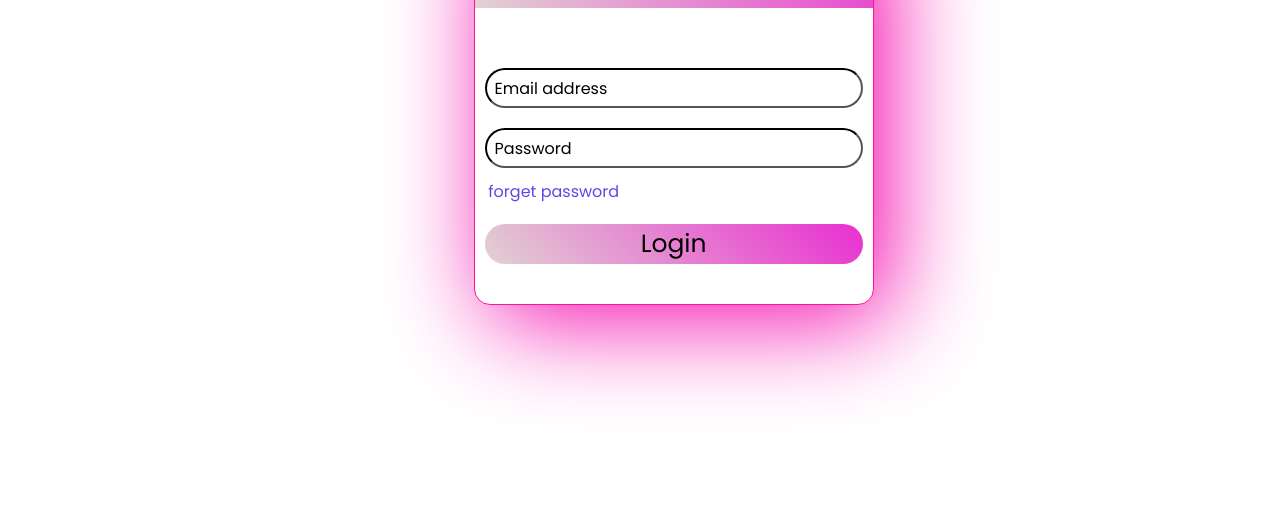
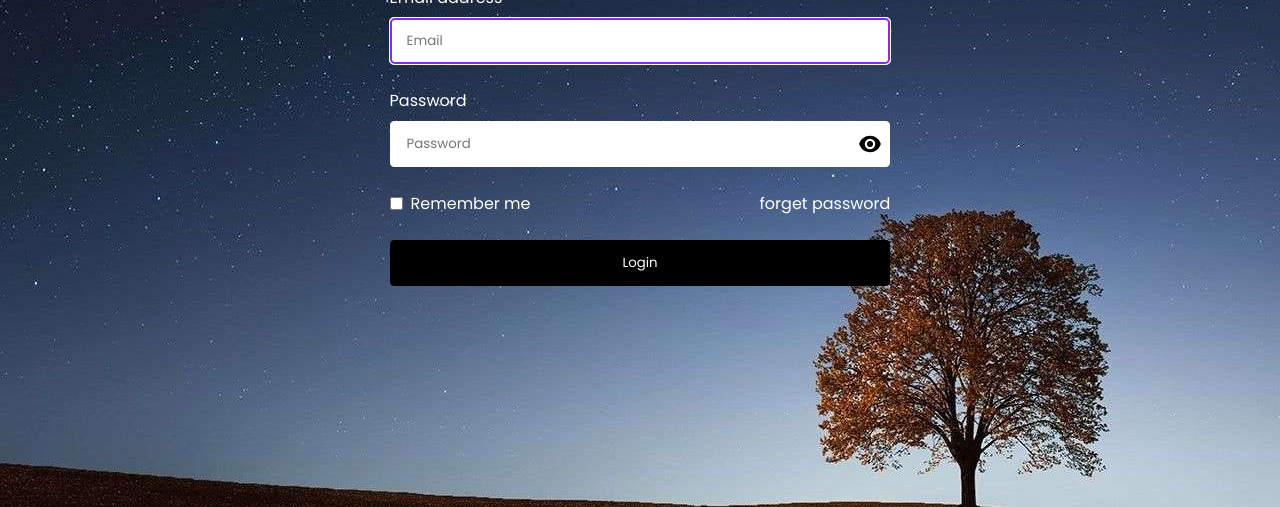
Before and after one commit to matty121/Login-Form, a plain HTML site: page index.html in a window 1280 px wide. Shown: the part 293-800 px from the top of the page. Drawn offline with Linux system fonts and the light colour scheme.

Commit message:
add toggle password button

```diff
--- a/index.html
+++ b/index.html
@@ -1,28 +1,65 @@
 <!DOCTYPE html>
 <html lang="en">
+
 <head>
     <meta charset="UTF-8">
     <meta name="viewport" content="width=device-width, initial-scale=1.0">
     <title>Login form</title>
     <link rel="stylesheet" href="style.css">
 </head>
+
 <body>
-    <div class="wrapper">
-        <div class="title">Login form</div>
-        <form action="#">
-            <div class="field">
-                <input type="text"  required>
-                <label>Email address</label>
-            </div>
-            <div class="field">
-                <input type="password"  required>
-                <label>Password</label>
-            </div>
-            <div class="pass-link"><a href="#">forget password</a></div>
-            <div class="field">
-                <input type="submit"   value="Login">
-            </div>
-        </form>
+    <div class="container flex items-center justify-center">
+        <div class="wrapper">
+            <div class="title">Sign in</div>
+            <form action="#" class="flex flex-col gap-4">
+                <div class="flex flex-col">
+                    <label for="email">Email address</label>
+                    <input id="email" type="email" placeholder="Email" autofocus required>
+                </div>
+                <div class="flex flex-col">
+                    <label for="password">Password</label>
+                    <div class="relative">
+                        <input id="password" type="password" placeholder="Password" required>
+                        <div id="togglePass" class="password-eye">
+                            <svg xmlns="http://www.w3.org/2000/svg" viewBox="0 0 24 24" fill="currentColor"
+                                class="w-6 h-6">
+                                <path d="M12 15a3 3 0 1 0 0-6 3 3 0 0 0 0 6Z" />
+                                <path fill-rule="evenodd"
+                                    d="M1.323 11.447C2.811 6.976 7.028 3.75 12.001 3.75c4.97 0 9.185 3.223 10.675 7.69.12.362.12.752 0 1.113-1.487 4.471-5.705 7.697-10.677 7.697-4.97 0-9.186-3.223-10.675-7.69a1.762 1.762 0 0 1 0-1.113ZM17.25 12a5.25 5.25 0 1 1-10.5 0 5.25 5.25 0 0 1 10.5 0Z"
+                                    clip-rule="evenodd" />
+                            </svg>
+                        </div>
+                    </div>
+                </div>
+                <div class="flex items-center justify-between">
+                    <div class="flex items-center shrink-0 gap-2">
+                        <input type="checkbox" name="remember" id="remember_me">
+                        <label for="remember_me" class="shrink-0">Remember me</label>
+                    </div>
+                    <a href="#" class="forgot-password">forget password</a>
+                </div>
+                <div class="">
+                    <input type="submit" value="Login">
+                </div>
+            </form>
+        </div>
     </div>
+    <script>
+        const passwordField = document.getElementById('password');
+        const showPass = document.getElementById('togglePass');
+
+        const hidePassIcon = '<svg xmlns="http://www.w3.org/2000/svg" viewBox="0 0 24 24" fill="currentColor" class="w-6 h-6"><path d="M12 15a3 3 0 1 0 0-6 3 3 0 0 0 0 6Z"/><path fill-rule="evenodd" d="M1.323 11.447C2.811 6.976 7.028 3.75 12.001 3.75c4.97 0 9.185 3.223 10.675 7.69.12.362.12.752 0 1.113-1.487 4.471-5.705 7.697-10.677 7.697-4.97 0-9.186-3.223-10.675-7.69a1.762 1.762 0 0 1 0-1.113ZM17.25 12a5.25 5.25 0 1 1-10.5 0 5.25 5.25 0 0 1 10.5 0Z" clip-rule="evenodd"/></svg>';
+
+        const showPassIcon = '<svg xmlns="http://www.w3.org/2000/svg" viewBox="0 0 24 24" fill="currentColor" class="w-6 h-6"><path d="M3.53 2.47a.75.75 0 0 0-1.06 1.06l18 18a.75.75 0 1 0 1.06-1.06l-18-18ZM22.676 12.553a11.249 11.249 0 0 1-2.631 4.31l-3.099-3.099a5.25 5.25 0 0 0-6.71-6.71L7.759 4.577a11.217 11.217 0 0 1 4.242-.827c4.97 0 9.185 3.223 10.675 7.69.12.362.12.752 0 1.113Z"/><path d="M15.75 12c0 .18-.013.357-.037.53l-4.244-4.243A3.75 3.75 0 0 1 15.75 12ZM12.53 15.713l-4.243-4.244a3.75 3.75 0 0 0 4.244 4.243Z"/><path d="M6.75 12c0-.619.107-1.213.304-1.764l-3.1-3.1a11.25 11.25 0 0 0-2.63 4.31c-.12.362-.12.752 0 1.114 1.489 4.467 5.704 7.69 10.675 7.69 1.5 0 2.933-.294 4.242-.827l-2.477-2.477A5.25 5.25 0 0 1 6.75 12Z"/></svg>';
+
+        showPass.addEventListener("click", function () {
+            const type = passwordField.getAttribute("type") === "password" ? "text" : "password";
+            passwordField.setAttribute("type", type);
+
+            showPass.innerHTML = passwordField.getAttribute("type") === "password" ? showPassIcon : hidePassIcon;
+        });
+    </script>
 </body>
+
 </html>
--- a/style.css
+++ b/style.css
@@ -1,98 +1,193 @@
 @import url('https://fonts.googleapis.com/css2?family=Libre+Baskerville:wght@700&family=Poppins:wght@300;400&display=swap');
 
-*{
+:root {
+    --bg-color: white;
+    --btn-color: black;
+    --label-color: white;
+    --link-color: pink;
+
+}
+
+*,
+*::before,
+::after {
     padding: 0;
     margin: 0;
     box-sizing: border-box;
-    font-family: 'Libre Baskerville', serif;
     font-family: 'Poppins', sans-serif;
 }
-html,body{
-    display: flexbox;
-    height: 100%;
-    place-items: center;
+
+body {
+    display: flex;
+    align-items: center;
+    justify-content: center;
+    width: 100%;
+    height: 100vh;
+    background-image: url('./653.jpg');
 }
-body{
-    background-image: url(./pexels-kévin-dorg-2881262.jpg);
-    background-repeat: no-repeat;
-    background-position: center;
-    background-attachment: fixed;
-    background-size: cover;
+
+a {
+    text-decoration: none;
+    color: var(--link-color);
 }
-.wrapper{
-   position: absolute;
-   top: 25%;
-   left: 37%;
-   width: 400px;
-   background-color: rgb(255, 255, 255);
-   border-radius: 16px;
-   border: 1px solid deeppink;
-   box-shadow: 15px 15px 100px rgb(244, 7, 173);
+
+.wrapper {
+    width: 100%;
+    padding: 0.75rem 0.35rem;
 }
-.wrapper .title{
-    font-size: 38px;
-    color: whitesmoke;
-    font-weight: 900;
+
+.wrapper .title {
     text-align: center;
-    line-height: 100px;
-    background: linear-gradient(-135deg,rgb(233, 47, 208),rgb(225, 210, 210));
-    border-radius: 15px 15px 0px 0px;
+    font-size: 2rem;
+    color: white;
 }
-.wrapper form{
-    padding: 40px 10px 40px 10px;
+
+label{
+    color: var(--label-color);
+    margin-top: 0.5rem;
+    margin-bottom: 0.5rem;
 }
-.wrapper form .field{
+
+input {
     position: relative;
-    height: 40px;
     width: 100%;
-    margin-top: 20px;
+    border: 1px solid var(--bg-color);
+    border-radius: 0.25rem;
+    background-color: var(--bg-color);
+    padding: 0.75rem 1rem;
 }
-.wrapper form .field input{
+
+input:focus,
+input:hover {
+    outline-color: blueviolet;
+    border-color: blueviolet;
+}
+
+input[type="button"],
+input[type="submit"] {
+    cursor: pointer;
+    color: white;
+    background-color: var(--btn-color);
+    border-color: var(--btn-color);
+}
+
+.uppercase {
+    text-transform: uppercase;
+}
+
+.w-full {
     width: 100%;
-    height: 100%;
-    font-size: larger;
-    padding-left: 20px;
-    border-radius: 25px;
-    border-color: black;
-    transition: all 0.4s ease;
 }
-.wrapper form .field input:focus{
-    border-color: rgb(225, 63, 150);
+
+.w-6 {
+    height: 1.5rem;
 }
-.wrapper form .field label{
+
+.h-6 {
+    height: 1.5rem;
+}
+
+.gap-2 {
+    gap: 0.5rem;
+}
+
+.gap-4 {
+    gap: 1rem;
+}
+
+.relative {
+    position: relative;
+}
+
+.flex {
+    display: flex;
+}
+
+.flex-col {
+    flex-direction: column;
+}
+
+.items-center {
+    align-items: center;
+}
+
+.justify-between {
+    justify-content: space-between;
+}
+
+.justify-center {
+    justify-content: center;
+}
+
+.shrink-0 {
+    flex-shrink: 0;
+}
+
+/**
+** Show Password
+**/
+.password-eye {
+    cursor: pointer;
     position: absolute;
-    top: 20%;
-    left: 10px;
+    inset: 0;
+    left: auto;
+    right: 0.5rem;
+    display: flex;
+    align-items: center;
+    justify-content: center;
+    color: black;
 }
-.wrapper form .field input:focus ~ label,
-.wrapper form .field input:valid ~ label{
-    top: 0;
-    bottom: 20%;
-    color: rgb(0, 0, 0);
-    transform: translateY(-50%);
-    transition: all 0.4s ease;
-    font-size: smaller;
+
+.password-eye svg {
+    color: black;
 }
-.wrapper form .pass-link{
-    margin: 3% 0 0 1%;
+
+.forgot-password {
+    --link-color: white;
+    color: var(--link-color);
 }
-.wrapper form .pass-link a{
-    text-decoration: none;
-    color: rgb(93, 72, 231);
+
+.container{
+  width: 100%;
+  padding-left: 1rem;
+  padding-right: 1rem;
 }
-.wrapper form .pass-link a:hover{
-    text-decoration: underline;
-    color: rgb(6, 6, 6);
+
+@media (min-width: 640px){
+  .container{
+    max-width: 640px
+  }
 }
-.wrapper form .field input[type="submit"]{
-    background: linear-gradient(-135deg,rgb(233, 47, 208),rgb(225, 210, 210));
-    font-size: 25px;
-    font-weight: 500;
-    border: none;
-    padding: 0;
-    cursor: pointer;
-    transition: all 0.2s ease;
+
+@media (min-width: 768px){
+  .container{
+    max-width: 768px
+  }
+
+  .wrapper {
+    max-width: 25rem;
+  }
 }
-.wrapper form .field input[type="submit"]:active{
-    transform: scale(.80);
+
+@media (min-width: 1024px){
+  .container{
+    max-width: 1024px
+  }
+
+  .wrapper {
+    max-width: 32rem;
+  }
+
 }
+
+@media (min-width: 1280px){
+  .container{
+    max-width: 1280px
+  }
+}
+
+@media (min-width: 1536px){
+  .container{
+    max-width: 1536px
+  }
+}
```
